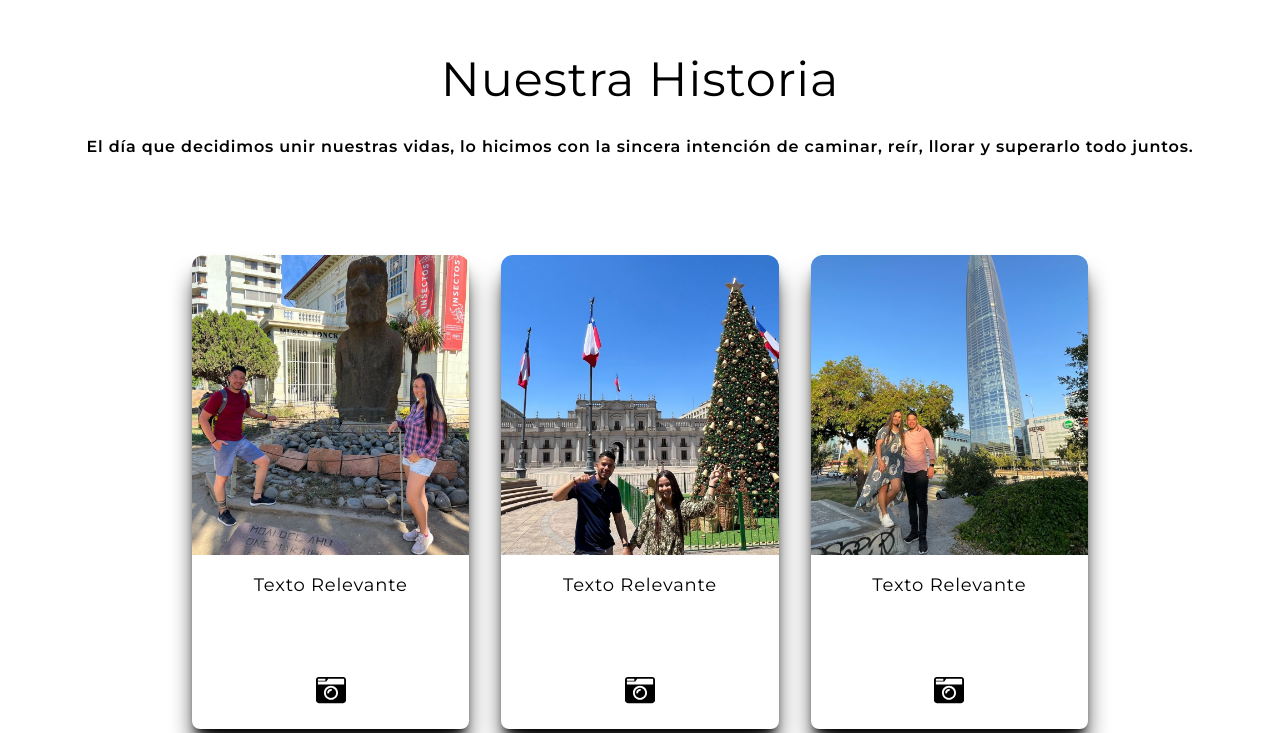
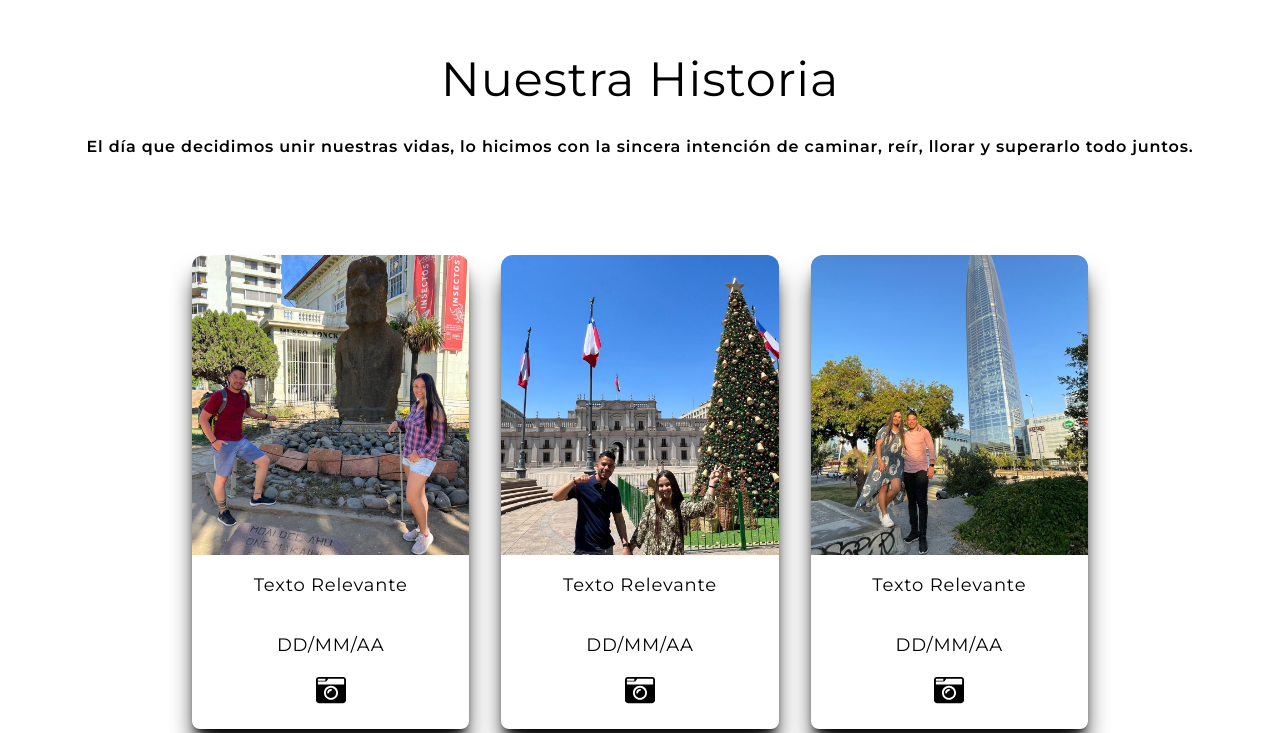
Before and after one commit to bryansanudo/deivisysorany2, a React (Vite) app: page / in a window 1280 px wide. Shown: the part 4948-5681 px from the top of the page. Built offline with nearby package versions, Linux system fonts and the light colour scheme; a web font is replaced by a local one.

Commit message:
version2

```diff
--- a/src/components/History.jsx
+++ b/src/components/History.jsx
@@ -129,7 +129,7 @@
       subtitle={`
       El día que decidimos unir nuestras vidas, lo hicimos con la sincera intención de caminar, reír, llorar y superarlo todo juntos.`}
     >
-      <div className="w-full  text-white">
+      <div className="w-full  text-blakc">
         <div className="mx-auto flex h-full w-full max-w-screen-lg flex-col justify-center p-4 ">
           <div className="grid gap-8 md:p-12 grid-cols-1 lg:grid-cols-3">
             {portfolios.map(({ id, src, title, hour,code }) => (
```
Also changed, not shown: src/assets/heroImage.png.
